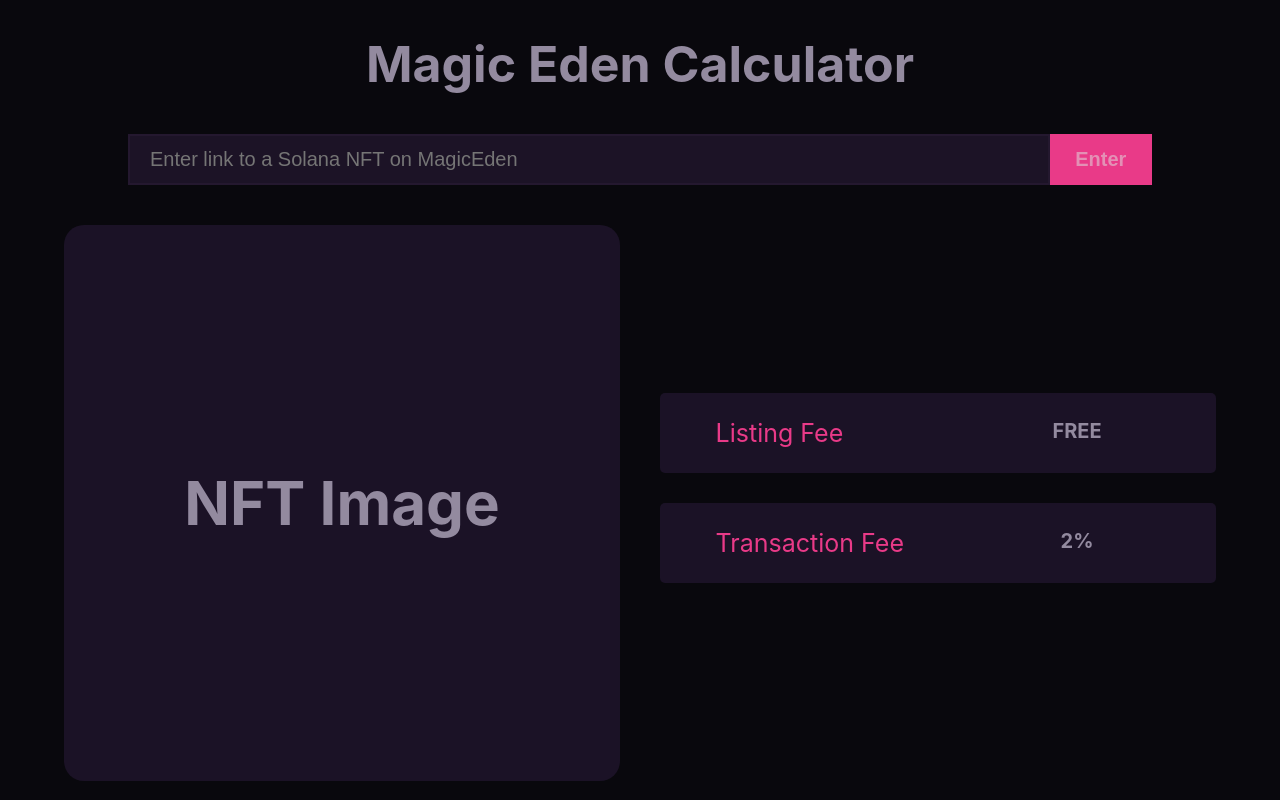
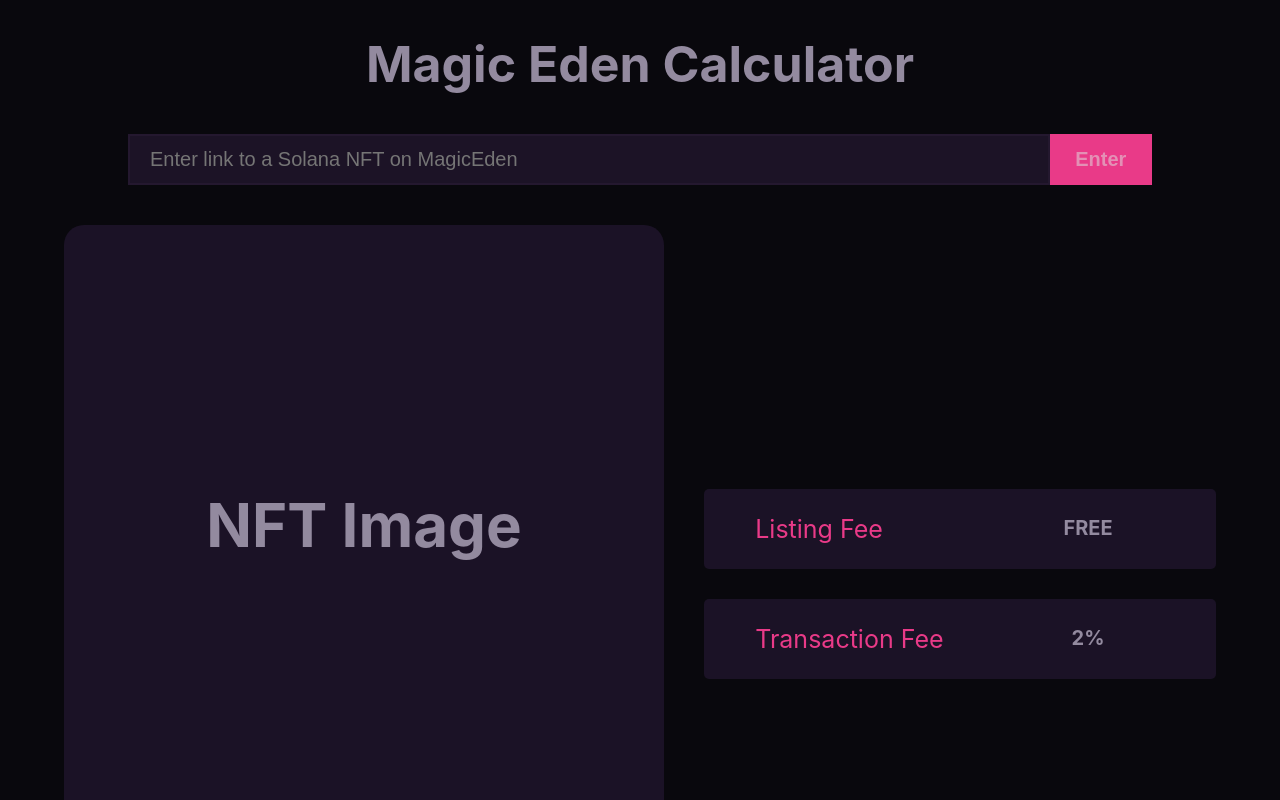
Before and after one commit to ajanthuthayan/magicedencalculator, a React (Create React App) app: page / in a window 1280 px wide. Shown: the top 800 px of the page. Built offline with nearby package versions, Linux system fonts and the light colour scheme.

Commit message:
fix accidental naming error that caused NFTMain to not render onto App.js

```diff
--- a/src/containers/App.js
+++ b/src/containers/App.js
@@ -3,10 +3,10 @@
 import MainContent from "../components/MainContent";
 import FeeDetails from "../components/FeeDetails";
 import "./App.css";
-import NFTImage from "../components/NFTImage";
 import LoadingSpinner from "../components/LoadingSpinner";
 import ErrorMessage from "../components/ErrorMessage";
 import Footer from "../components/Footer";
+import NFTMain from "../components/NFTMain";
 
 function App() {
   const [hasError, setHasError] = useState(false);
@@ -100,7 +100,7 @@
       {hasError && <ErrorMessage errorMessage={errorMessage} />}
       {isLoading && <LoadingSpinner />}
       <MainContent>
-        <NFTImage
+        <NFTMain
           imageLink={details.imageLink}
           name={details.name}
           salePrice={getSalePrice}
```
